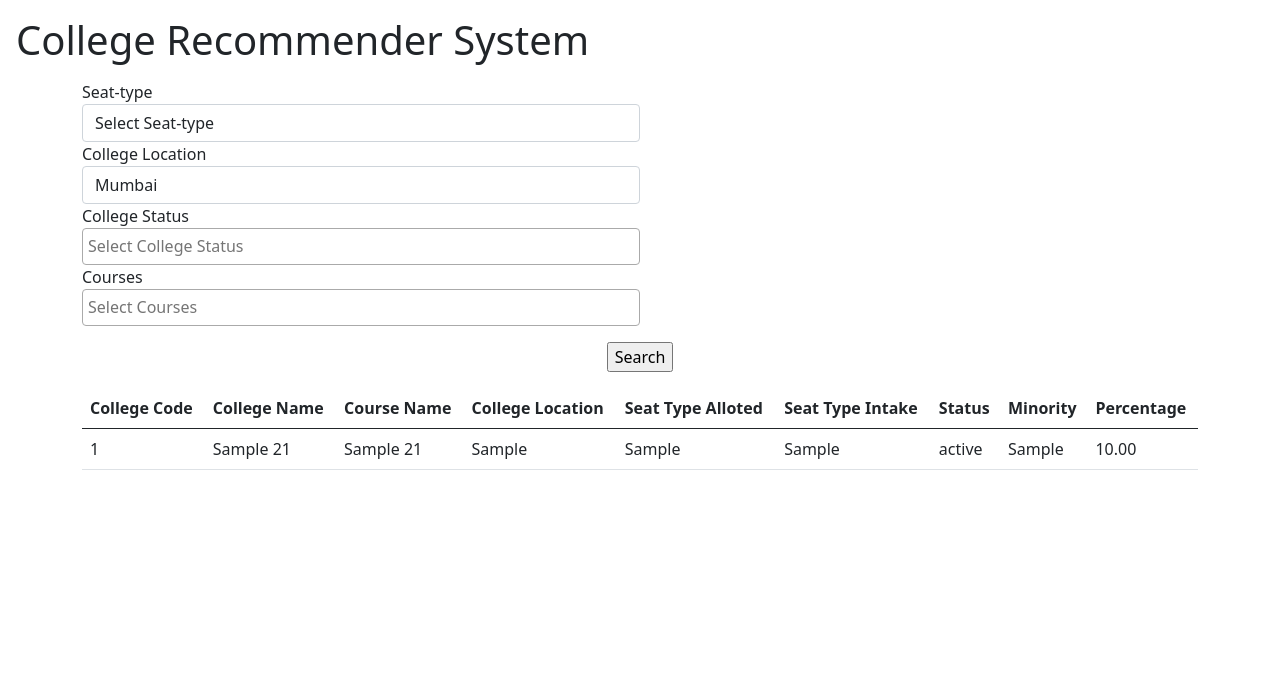
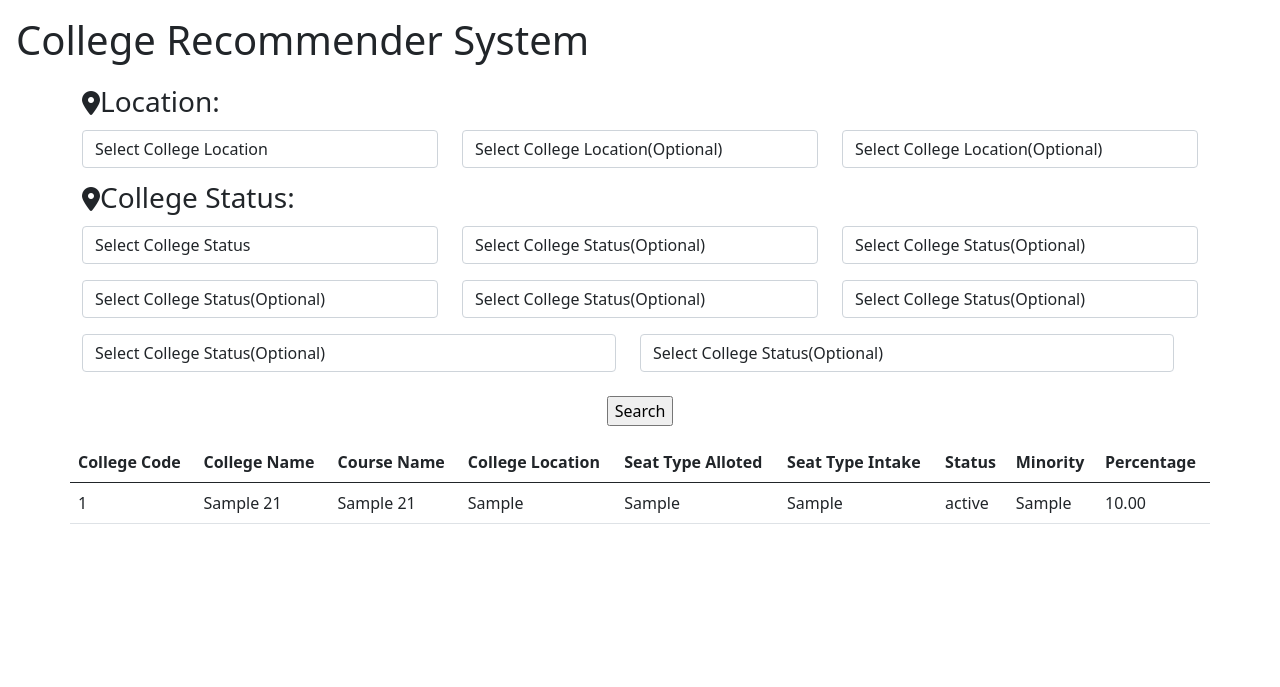
Before and after one commit to imajeed28/pwa_dse, a Django app: template recommender_system/templates/recommender_system/recommender_system.html in a window 1280 px wide. Shown: the part 61-748 px from the top of the page. Run offline with Django 3.2, Linux system fonts and the light colour scheme; the template is opened without the code that fills it: values that come from a table or form of the project are taken from there, others are empty; tables that the repository leaves empty hold one stand-in row (values such as "Sample post"); some libraries are stand-ins or nearby versions.

Commit message:
rsv1.2.1

```diff
--- a/pwa_dse/__init__.py
+++ b/pwa_dse/__init__.py
@@ -0,0 +1,3 @@
+import pymysql
+
+pymysql.install_as_MySQLdb()
--- a/recommender_system/templates/recommender_system/recommender_system.html
+++ b/recommender_system/templates/recommender_system/recommender_system.html
@@ -8,215 +8,226 @@
   <div class="container" style="background-color: inherit;">
     <form method="POST">
       {% csrf_token %}
-      <div class="form-row">
-        <!-- <div class="form-group col-md-6">
-          <label for="inputEmail4">From Percentage(Diploma)</label>
-          <input type="text" class="form-control" id="inputEmail4" name="frompercentage" value="percentage"placeholder="Enter your percentage">
-          <label for="inputEmail4">To Percentage(Diploma)</label>
-          <input type="text" class="form-control" id="inputEmail4" name="topercentage" value="percentage" placeholder="Enter your percentage">
-        </div> -->
-        <div class="form-group col-md-6">
-            <label for="inputState">Seat-type</label>
-            <select id="inputState" name="category" class="form-control">
-              <option selected disabled >Select Seat-type</option>
-              <option value="OPEN">OPEN</option>
-              <option value="OBC">OBC</option>
-              <option value="EWS">EWS</option>
-              <option value="SC">SC/ST</option>
-            </select>
-        </div>
-      </div>
-      <!-- <script>
-        function searchdata(){
-          var input,table,tr,td,filter,i,searchresult
-          input=document.getElementById("location");
-          filter=input.value.toUpperCase();
-          table-document.getElementById("recommendation");
-          tr=table.getElementsByTagName("tr");
-          for(i=0;i<tr.length;i++)
-          {
-            td=tr[i].getElementsByTagName("td")[5];
-            if(td)
-            {
-              searchresult=td.innertext;
-              if(searchresult.toUpperCase().indexOf(filter)>-1)
-              {
-                tr[i].style.display="";
-              }
-              else{
-                tr[i].style.display="none";
-              }
-            }
-          }
-        }
-      </script> -->
-      <div class="form-row">
-          <div class="form-group col-md-6">
-              <label for="inputState">College Location</label>
-              <select id="location" name="college_location"  class="form-control " >
+      <!-- Location -->
 
+        <div class="row">
+          <label style="font-size: 1.75rem;"><i class="fas fa-map-marker-alt" style="font-size: 1.5rem;"></i>Location:</label>
+          <div class="col my-2">
+            <select name="college_location1" class="form-control" required>
+              <option value="" disabled selected>Select College Location</option>
               <option value="Mumbai">Mumbai</option>
               <option value="Thane">Thane</option>
               <option value="Pune">Pune</option>
             </select>
           </div>
-
-          <!-- college status -->
-          <div class="form-group col-md-6">
-              <label for="inputState">College Status</label>
-              <select id="inputState" name="status" class="form-control mul-select-status" multiple="true">
-
+          <div class="col my-2">
+            <select name="college_location2" class="form-control">
+              <option value="" disabled selected>Select College Location(Optional)</option>
+              <option value="Mumbai">Mumbai</option>
+              <option value="Thane">Thane</option>
+              <option value="Pune">Pune</option>
+            </select>
+          </div>
+          <div class="col my-2">
+            <select name="college_location3" class="form-control" >
+              <option value="" disabled selected>Select College Location(Optional)</option>
+              <option value="Mumbai">Mumbai</option>
+              <option value="Thane">Thane</option>
+              <option value="Pune">Pune</option>
+            </select>
+          </div>
+        </div>
+          <!-- College Status -->
+        <div class="row">
+          <label style="font-size: 1.75rem;"><i class="fas fa-map-marker-alt" style="font-size: 1.5rem;"></i>College Status:</label>
+          <div class="col my-2 my-2">
+            <select name="college_status1" class="form-control" required>
+              <option value="" selected disabled>Select College Status</option>
               <optgroup label="Government colleges" >
-                    <option value="">Government</option>
-                    <option value="">Government Autonomous</option>
+                  <option value="Government">Government</option>
+                  <option value="Government Autonomous">Government Autonomous</option>
                   <option value="Government-Aided Autonomous">Government-Aided Autonomous</option>
               </optgroup>
 
               <optgroup label="University Department/Managed Colleges">
-                    <option value="">University Department</option>
-                    <option value="">University Managed</option>
-                    <option value="">University Managed (Un-Aided)</option>
+                  <option value="University Department">University Department</option>
+                  <option value="University Managed">University Managed</option>
+                  <option value="University Managed (Un-Aided)">University Managed (Un-Aided)</option>
               </optgroup>
 
               <optgroup label="Unaided Colleges">
                   <option value="Un-Aided">Un-Aided</option>
-                    <option value="">Un-Aided Autonomous</option>
+                  <option value="Un-Aided Autonomous">Un-Aided Autonomous</option>
+              </optgroup>
+            </select>
+          </div>
+          <div class="col my-2">
+            <select name="college_status2" class="form-control">
+              <option value="" selected disabled>Select College Status(Optional)</option>
+              <optgroup label="Government colleges" >
+                  <option value="Government">Government</option>
+                  <option value="Government Autonomous">Government Autonomous</option>
+                  <option value="Government-Aided Autonomous">Government-Aided Autonomous</option>
               </optgroup>
 
-                <optgroup label="Unaided Linguistic Minority Colleges">
-                    <option value="">Un-Aided Linguistic Minority - Gujarathi(Jain)</option>
-                    <option value="">Un-Aided Linguistic Minority - Gujarathi </option>
-                    <option value="">Un-Aided Autonomous Linguistic Minority - Gujarathi </option>
-                    <option value="">Un-Aided Linguistic Minority - Hindi</option>
-                    <option value="">Un-Aided Linguistic Minority - Malyalam</option>
-                    <option value="">Un-Aided Linguistic Minority - Punjabi</option>
-                    <option value="">Un-Aided Linguistic Minority - Sindhi</option>
-                    <option value="">Un-Aided Linguistic Minority - Tamil</option>
+              <optgroup label="University Department/Managed Colleges">
+                  <option value="University Department">University Department</option>
+                  <option value="University Managed">University Managed</option>
+                  <option value="University Managed (Un-Aided)">University Managed (Un-Aided)</option>
               </optgroup>
 
-                <optgroup label="Unaided Religious Minority Colleges">
-                    <option value="">Un-Aided Religious Minority - Christian</option>
-                    <option value="">Un-Aided Religious Minority - Jain</option>
-                    <option value="">Un-Aided Religious Minority - Muslim</option>
+              <optgroup label="Unaided Colleges">
+                  <option value="Un-Aided">Un-Aided</option>
+                  <option value="Un-Aided Autonomous">Un-Aided Autonomous</option>
+              </optgroup>
+            </select>
+          </div>
+          <div class="col my-2">
+            <select name="college_status3" class="form-control" >
+              <option value="" selected disabled>Select College Status(Optional)</option>
+              <optgroup label="Government colleges" >
+                  <option value="Government">Government</option>
+                  <option value="Government Autonomous">Government Autonomous</option>
+                  <option value="Government-Aided Autonomous">Government-Aided Autonomous</option>
               </optgroup>
 
+              <optgroup label="University Department/Managed Colleges">
+                  <option value="University Department">University Department</option>
+                  <option value="University Managed">University Managed</option>
+                  <option value="University Managed (Un-Aided)">University Managed (Un-Aided)</option>
+              </optgroup>
 
-
-
-
+              <optgroup label="Unaided Colleges">
+                  <option value="Un-Aided">Un-Aided</option>
+                  <option value="Un-Aided Autonomous">Un-Aided Autonomous</option>
+              </optgroup>
             </select>
           </div>
         </div>
-      <!-- engineering courses -->
-
-      <div class="form-row">
-          <div class="form-group col-md-6">
-              <label for="inputState">Courses</label>
-              <select id="course" name="course_name" class="form-control mul-select-courses" multiple="true">
-
-                <optgroup label="General Engineering Courses">
-                  <option value="Computer Engineering" >Computer Engineering</option>
-                  <option value="Computer Technology">Computer Technology</option>
-                  <option value="Computer Science and Engineering">Computer Science and Engineering</option>
-                  <option value="Information Technology">Information Technology</option>
-                  <option value="">Electronics and Telecommunication Engg</option>
-                  <option value="">Electrical Engineering</option>
-                  <option value="">Mechanical Engineering</option>
-                  <option value="">Civil Engineering</option>
+        <div class="row">
+          <div class="col my-2 my-2">
+            <select name="college_status6" class="form-control" required>
+              <option value="" selected disabled>Select College Status(Optional)</option>
+              <optgroup label="Government colleges" >
+                  <option value="Government">Government</option>
+                  <option value="Government Autonomous">Government Autonomous</option>
+                  <option value="Government-Aided Autonomous">Government-Aided Autonomous</option>
               </optgroup>
 
-                <optgroup label="101-Sub-group : A">
-                  <option value="">Chemical Engineering</option>
-                  <option value="">Chemical Technology</option>
+              <optgroup label="University Department/Managed Colleges">
+                  <option value="University Department">University Department</option>
+                  <option value="University Managed">University Managed</option>
+                  <option value="University Managed (Un-Aided)">University Managed (Un-Aided)</option>
               </optgroup>
 
-                <optgroup label="102-Sub-group : B">
-                  <option value="">Plastic Technology</option>
+              <optgroup label="Unaided Colleges">
+                  <option value="Un-Aided">Un-Aided</option>
+                  <option value="Un-Aided Autonomous">Un-Aided Autonomous</option>
+              </optgroup>
+            </select>
+          </div>
+          <div class="col my-2">
+            <select name="college_status5" class="form-control">
+              <option value="" selected disabled>Select College Status(Optional)</option>
+              <optgroup label="Government colleges" >
+                  <option value="Government">Government</option>
+                  <option value="Government Autonomous">Government Autonomous</option>
+                  <option value="Government-Aided Autonomous">Government-Aided Autonomous</option>
               </optgroup>
 
-                <optgroup label="103-Sub-group : C">
-                  <option value="">Food Technology</option>
+              <optgroup label="University Department/Managed Colleges">
+                  <option value="University Department">University Department</option>
+                  <option value="University Managed">University Managed</option>
+                  <option value="University Managed (Un-Aided)">University Managed (Un-Aided)</option>
               </optgroup>
 
-                <optgroup label="104-Sub-group : D">
-                  <option value="">Surface Coating Technology</option>
-                  <option value="">Oil Technology</option>
-                  <option value="">Oil and Paints Technology</option>
+              <optgroup label="Unaided Colleges">
+                  <option value="Un-Aided">Un-Aided</option>
+                  <option value="Un-Aided Autonomous">Un-Aided Autonomous</option>
+              </optgroup>
+            </select>
+          </div>
+          <div class="col my-2">
+            <select name="college_status6" class="form-control" >
+              <option value="" selected disabled>Select College Status(Optional)</option>
+              <optgroup label="Government colleges" >
+                  <option value="Government">Government</option>
+                  <option value="Government Autonomous">Government Autonomous</option>
+                  <option value="Government-Aided Autonomous">Government-Aided Autonomous</option>
               </optgroup>
 
-                <optgroup label="201-Sub-group : A">
-                  <option value="">Civil Engineering</option>
+              <optgroup label="University Department/Managed Colleges">
+                  <option value="University Department">University Department</option>
+                  <option value="University Managed">University Managed</option>
+                  <option value="University Managed (Un-Aided)">University Managed (Un-Aided)</option>
               </optgroup>
 
-                <optgroup label="301-Sub-group : A">
-                  <option value="">Computer Engineering</option>
-                  <option value="">Computer Technology</option>
-                  <option value="">Computer Science and Engineering</option>
-                  <option value="">Computer Science and Technology</option>
-                  <option value="">Information Technology</option>
+              <optgroup label="Unaided Colleges">
+                  <option value="Un-Aided">Un-Aided</option>
+                  <option value="Un-Aided Autonomous">Un-Aided Autonomous</option>
+              </optgroup>
+            </select>
+          </div>
+          <div class="row">
+            <div class="col my-2">
+              <select name="college_status7" class="form-control" required>
+                <option value="" selected disabled>Select College Status(Optional)</option>
+                <optgroup label="Government colleges" >
+                    <option value="Government">Government</option>
+                    <option value="Government Autonomous">Government Autonomous</option>
+                    <option value="Government-Aided Autonomous">Government-Aided Autonomous</option>
                 </optgroup>
 
-                <optgroup label="302-Sub-group : B">
-                  <option value="">Electronics and Communication Engineering</option>
-                  <option value="">Electronics and Telecommunication Engg</option>
-                  <option value="">Electronics Engineering</option>
-                  <option value="">Electronics and Communication Technology</option>
-                  <option value="">Electrical Engineering</option>
-                  <option value="">Electrical Engg[Electronics and Power]</option>
-                  <option value="">Electrical And Electronics Engineering</option>
+                <optgroup label="University Department/Managed Colleges">
+                    <option value="University Department">University Department</option>
+                    <option value="University Managed">University Managed</option>
+                    <option value="University Managed (Un-Aided)">University Managed (Un-Aided)</option>
                 </optgroup>
 
-                <optgroup label="305-Sub-group : E">
-                  <option value="">Instrumentation Engineering</option>
-                  <option value="">Instrumentation and Control Engineering</option>
+                <optgroup label="Unaided Colleges">
+                    <option value="Un-Aided">Un-Aided</option>
+                    <option value="Un-Aided Autonomous">Un-Aided Autonomous</option>
+                </optgroup>
+              </select>
+            </div>
+            <div class="col my-2">
+              <select name="college_status8" class="form-control">
+                <option value="" selected disabled>Select College Status(Optional)</option>
+                <optgroup label="Government colleges" >
+                    <option value="Government">Government</option>
+                    <option value="Government Autonomous">Government Autonomous</option>
+                    <option value="Government-Aided Autonomous">Government-Aided Autonomous</option>
                 </optgroup>
 
-                <optgroup label="401-Sub-group : B">
-                  <option value="">Automobile Engineering</option>
-                  <option value="">Mechanical Engineering</option>
-                  <option value="">Mechatronics Engineering</option>
-                </optgroup>
-                <optgroup label="402-Sub-group : B">
-                  <option value="">Automobile Engineering</option>
-                  <option value="">Mechanical Engineering</option>
-                  <option value="">Mechatronics Engineering</option>
+                <optgroup label="University Department/Managed Colleges">
+                    <option value="University Department">University Department</option>
+                    <option value="University Managed">University Managed</option>
+                    <option value="University Managed (Un-Aided)">University Managed (Un-Aided)</option>
                 </optgroup>
 
-                <optgroup label="405-Sub-group : E">
-                  <option value="">Aeronautical Engineering</option>
+                <optgroup label="Unaided Colleges">
+                    <option value="Un-Aided">Un-Aided</option>
+                    <option value="Un-Aided Autonomous">Un-Aided Autonomous</option>
                 </optgroup>
-
-                <optgroup label="501-Sub-group : A">
-                  <option value="">Mining Engineering</option>
-                </optgroup>
-
-                <optgroup label="701-Sub-group : A">
-                  <option value="">Man made Textile Technology</option>
-                </optgroup>
-
-                <optgroup label="702-Sub-group : B">
-                  <option value="">Textile Technology</option>
-                  <option value="">Textile Plant Engineering</option>
-                </optgroup>>
               </select>
             </div>
 
         </div>
 
-      <center class="my-3"><input onclick="searchdata();" type="submit" value="Search"></center>
+      <center class="my-3"><input type="submit" value="Search"></center>
 
       <table class="table" id="recommendation">
         <thead>
           <tr>
-            <th scope="col">College Code</th>
-            <th scope="col">College Name</th>
-            <th scope="col">Course Name</th>
-            <th scope="col">College Location</th>
-            <th scope="col">Seat Type Alloted</th>
-            <th scope="col">Seat Type Intake</th>
-            <th scope="col">Status</th>
-            <th scope="col">Minority</th>
-            <th scope="col">Percentage</th>
+            <th scope="col my-2">College Code</th>
+            <th scope="col my-2">College Name</th>
+            <th scope="col my-2">Course Name</th>
+            <th scope="col my-2">College Location</th>
+            <th scope="col my-2">Seat Type Alloted</th>
+            <th scope="col my-2">Seat Type Intake</th>
+            <th scope="col my-2">Status</th>
+            <th scope="col my-2">Minority</th>
+            <th scope="col my-2">Percentage</th>
           </tr>
         </thead>
         <tbody>
@@ -243,7 +254,7 @@
 <script>
   $(document).ready(function(){
     $(".mul-select-status").select2({
-      placeholder: "Select College Status", //placeholder
+      placeholder: "Select College Status(Optional)", //placeholder
       tags: true,
       tokenSeparators: ['/',',',';'," "]
   });
```
Also changed, not shown: pwa_dse/settings.py (+7 -4 lines), recommender_system/views.py (+25 -5 lines), recommender_system/migrations/0001_initial.py (deleted), recommender_system/migrations/0002_delete_recommendationmodel.py (deleted), recommender_system/migrations/0003_recommendationsystemmodel.py (deleted), recommender_system/migrations/0004_alter_recommendationsystemmodel_table.py (deleted), recommender_system/migrations/__init__.py (deleted). Lines whose indentation alone changed are shown as unchanged.
